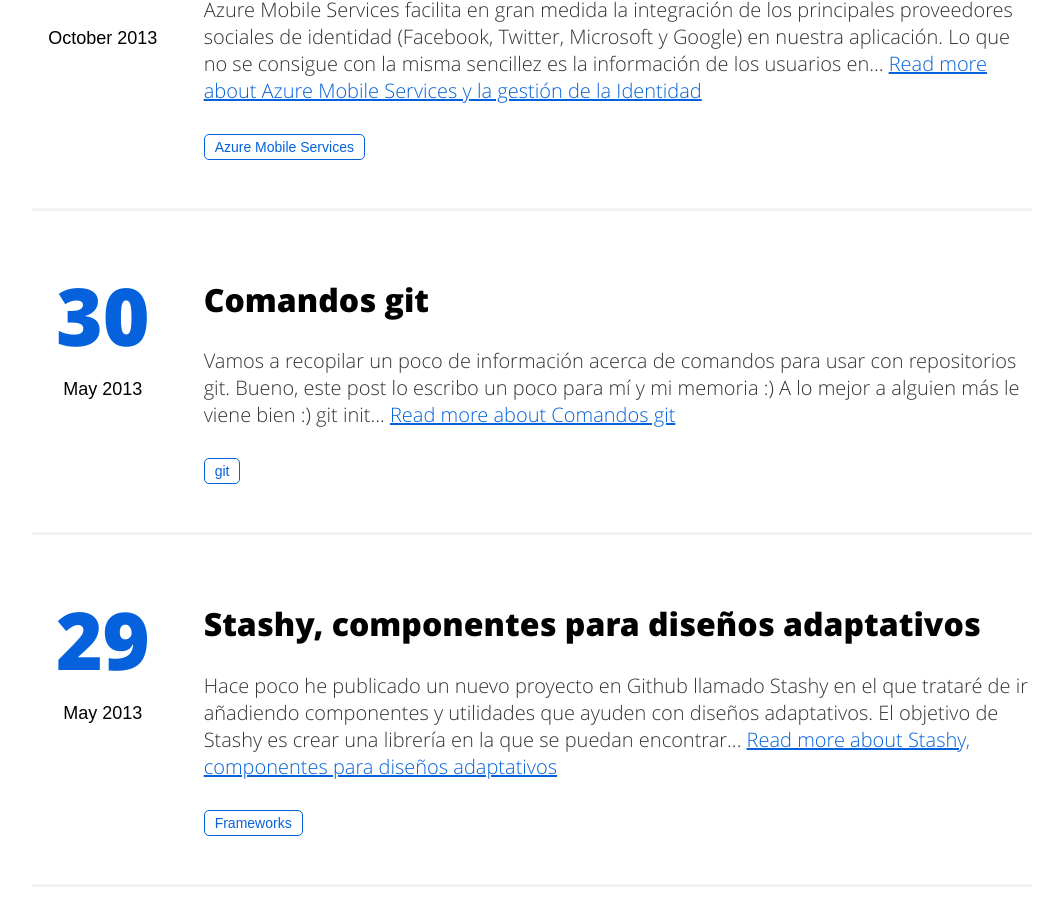
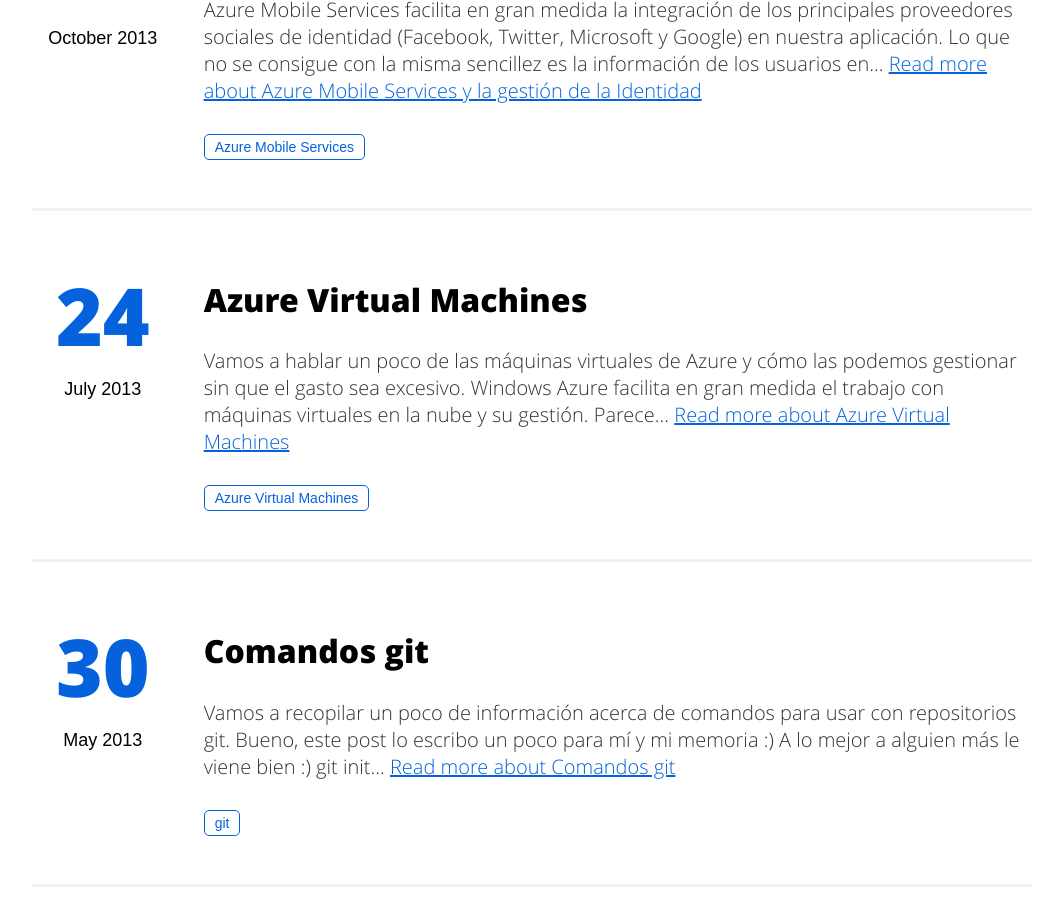
Before and after one commit to yagopv/yagopv.github.io, a Jekyll site: the page built from index.html, in a window 1280 px wide and 900 px high, scrolled down 2093 px. Shown: the whole window, without its empty margins (108-1171 px from the left). Built offline with Jekyll 4.4.1, drawn with Linux system fonts in a browser that asks for light colours; the list of posts is cut into pages by our own code.

Commit message:
Converting posts

```diff
--- a/_drafts/2013-07-24-azure-virtual-machines.markdown
+++ b/_posts/2013-07-24-azure-virtual-machines.markdown
@@ -3,9 +3,9 @@
 title: Azure Virtual Machines
 date: '2013-07-24 05:46:31'
 tags:
+- Azure Virtual Machines
+categories:
 - Windows Azure
-categories:
-- .NET
 ---
 
 
```
